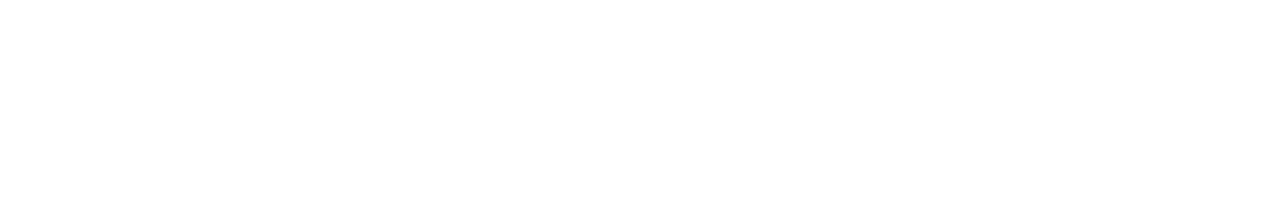
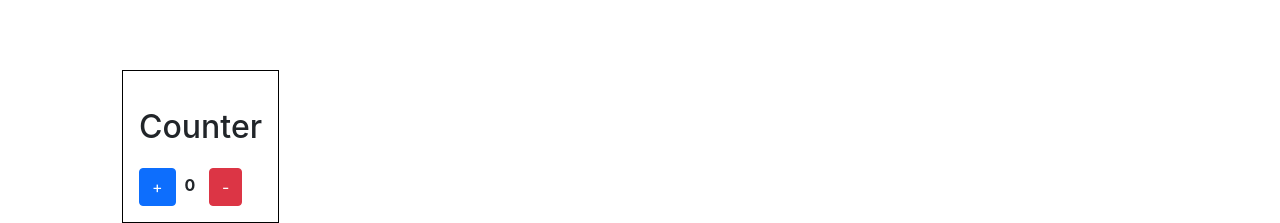
Before and after one commit to balaji1610/basic_react_new, a React (Create React App) app: page /Hooks in a window 1280 px wide. Shown: the part 616-839 px from the top of the page. Before the commit the page ends 800 px from the top, so only its background shows below. Built offline with nearby package versions, Linux system fonts and the light colour scheme.

Commit message:
Counter Hooks

```diff
--- /dev/null
+++ b/src/Components/Counter.js
@@ -0,0 +1,31 @@
+import React, { useState } from "react";
+
+const Counter = () => {
+  const [Counter, setcounter] = useState(0);
+
+  const inc = () => {
+    setcounter((Counter) => Counter + 1);
+  };
+
+  const dec = () => {
+    setcounter((Counter) => Counter - 1);
+  };
+  return (
+    <div>
+      <h1>Counter</h1>
+      <button type="button" class="btn btn-primary" onClick={inc}>
+        +
+      </button>
+      &nbsp;&nbsp;
+      <span>
+        <b>{Counter}</b>
+      </span>{" "}
+      &nbsp;&nbsp;
+      <button type="button" class="btn btn-danger" onClick={dec}>
+        -
+      </button>
+    </div>
+  );
+};
+
+export default Counter;
--- a/src/Components/Hooks.js
+++ b/src/Components/Hooks.js
@@ -1,6 +1,8 @@
 /* Hooks sloves the problem of code reuse across components.They are written without classNamees. */
 
 import React, { useState } from "react";
+
+import Counter from "./Counter";
 
 function Hooks() {
   const [myself, Setmyself] = useState({
@@ -23,6 +25,7 @@ function Hooks() {
   };
 
   return (
+    <div>
       <section className="Hooks">
         <div className="card cardC">
           <img src={myself.image} className="card-img-top " alt="NotDisplay" />
@@ -32,16 +35,17 @@ function Hooks() {
               {myself.says},Hello {myself.name}
             </p>
 
-          <button className="btn btn-primary btnAlign"  onClick={afterClick}>
+            <button className="btn btn-primary btnAlign" onClick={afterClick}>
               Hooks
             </button>
-
           </div>
         </div>
+      </section>
 
-
-
+      <section className="Counter__Hook">
+        <Counter />
       </section>
+    </div>
   );
 }
 
--- a/src/Components/css/Components.css
+++ b/src/Components/css/Components.css
@@ -48,3 +48,12 @@
   display: inline-block;
   margin: 2px;
 }
+
+.Counter__Hook {
+  position: relative;
+  top: 88px;
+  left: 40px;
+  border: 1px solid #000000;
+  display: inline-block;
+  padding: 16px;
+}
```
Lines whose indentation alone changed are shown as unchanged.
